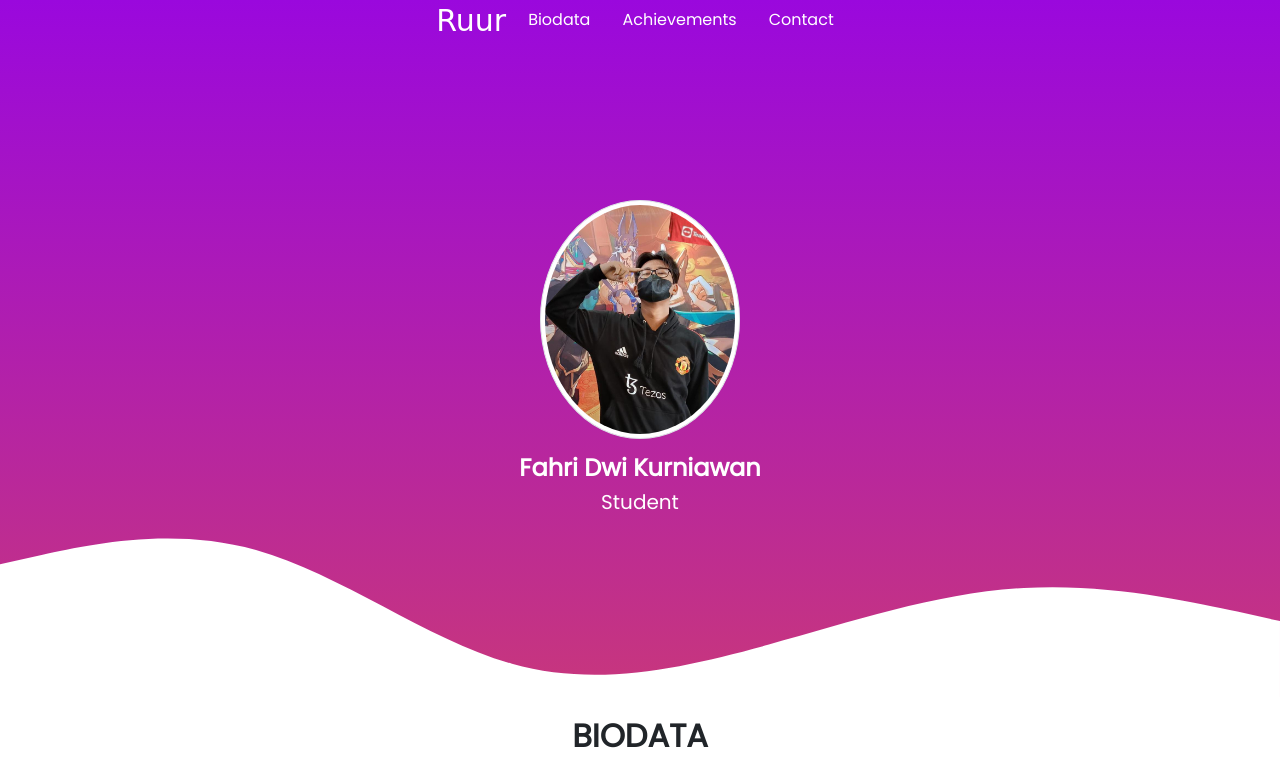
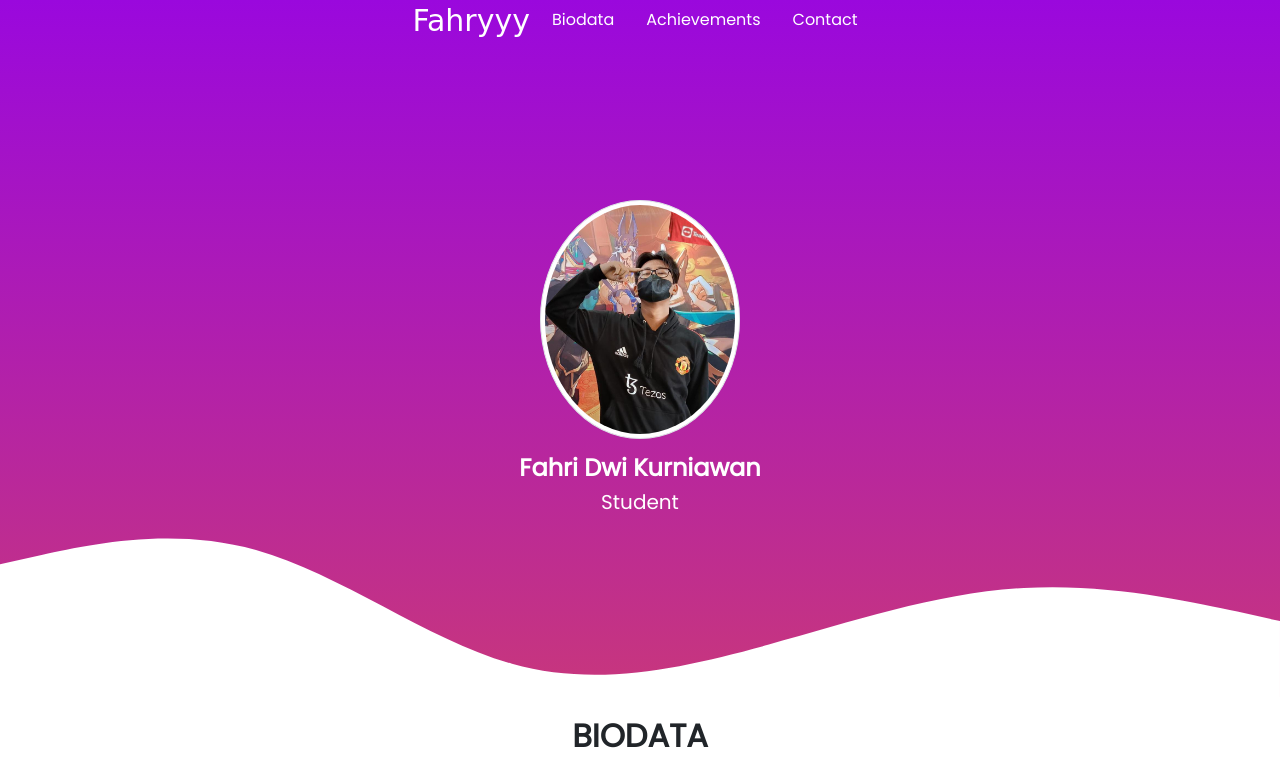
Before and after one commit to FahryMcTominay/FahryMcTominay.github.io, a plain HTML site: page index.html in a window 1280 px wide. Shown: the top 780 px of the page. Drawn offline with nearby package versions, Linux system fonts and the light colour scheme; a script that the page names is missing; a web font is replaced by a local one.

Commit message:
Update index.html

```diff
--- a/index.html
+++ b/index.html
@@ -93,7 +93,7 @@
         <!-- </a> -->
       </li>
       <li class="nav-item">
-        <a class="nav-link initial" href="#" aria-current="page">Ruur</a>
+        <a class="nav-link initial" href="#" aria-current="page">Fahryyy</a>
       </li>
 
       <li class="nav-item-item">
```
